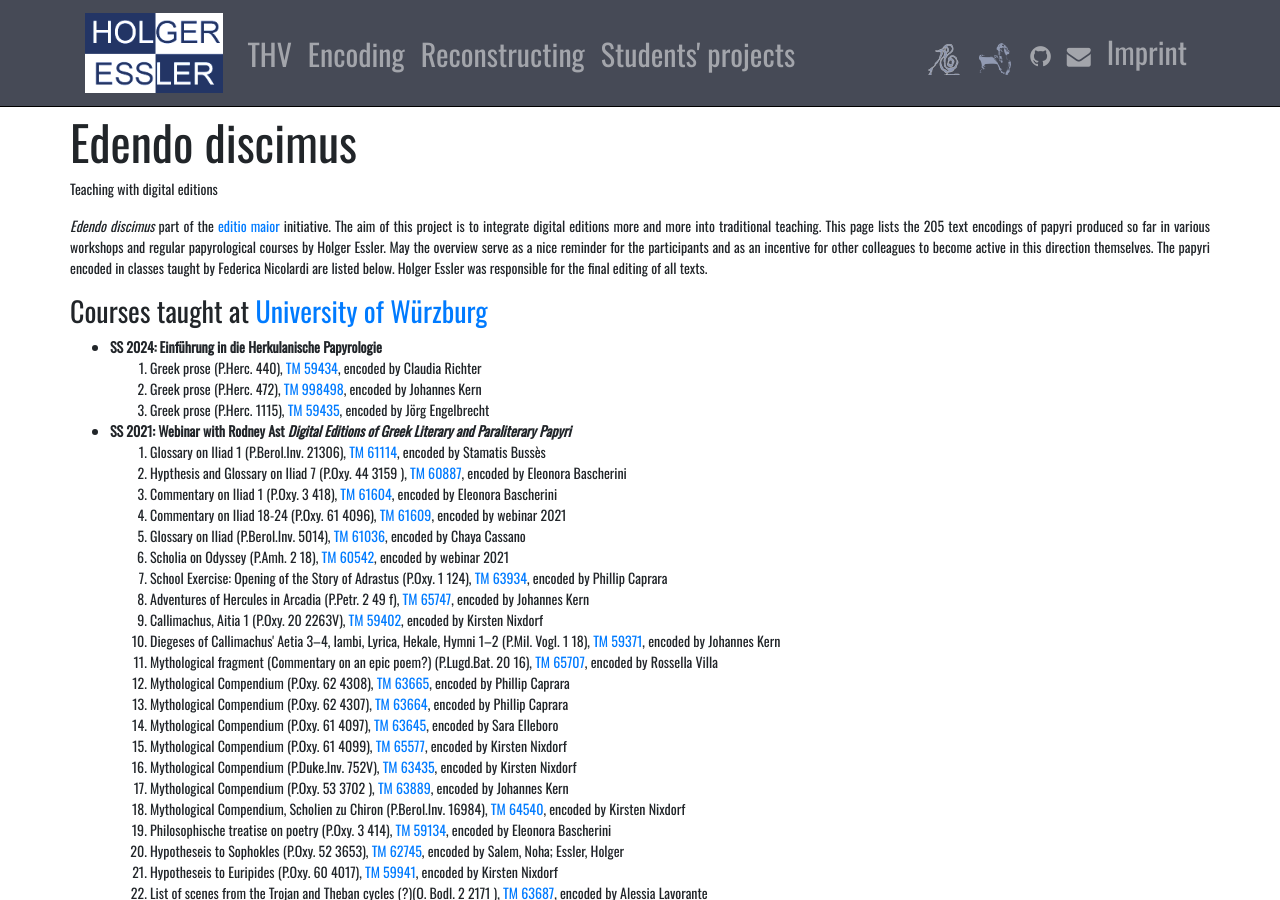
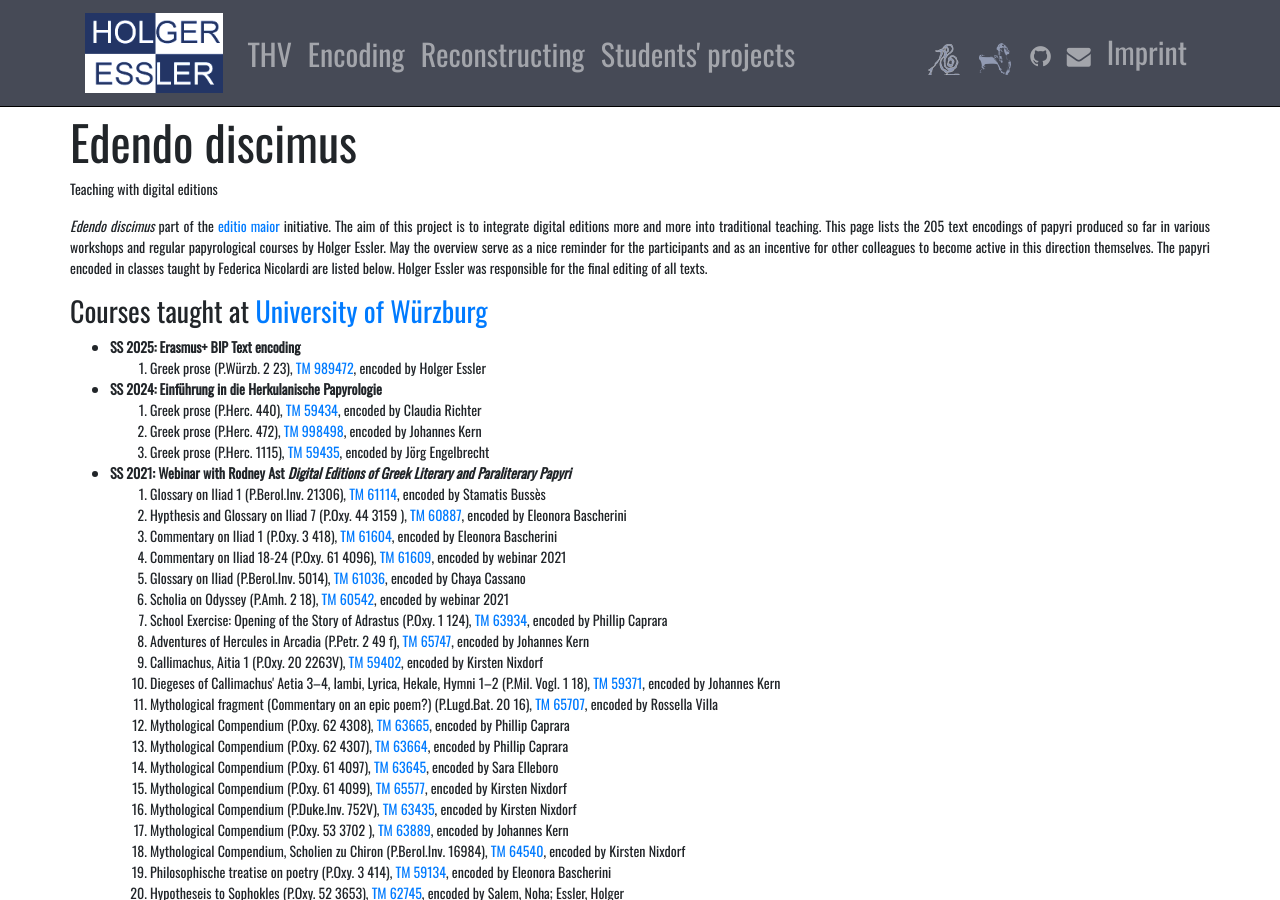
Before and after one commit to HolgerEssler/HolgerEssler.github.io, a Jekyll site: the page built from ediscimus.html, in a window 1280 px wide and 900 px high. Built offline with Jekyll 4.4.1, drawn with Linux system fonts in a browser that asks for light colours; nearby versions of some CDN libraries.

Commit message:
Update ediscimus.html

```diff
--- a/ediscimus.html
+++ b/ediscimus.html
@@ -27,6 +27,11 @@ permalink: /ediscimus
             </div>
             <div class="row">
               <ul>
+                <li><strong>SS 2025: Erasmus+ BIP Text encoding</strong>
+                  <ol>
+                    <li>Greek prose (P.Würzb. 2 23), <a href="https://papyri.info/dclp/989472">TM 989472</a>, encoded by Holger Essler</li>
+                  </ol>
+                </li>
                 <li><strong>SS 2024: Einführung in die Herkulanische Papyrologie</strong>
                   <ol>
                     <li>Greek prose (P.Herc. 440), <a href="https://papyri.info/dclp/59434">TM 59434</a>, encoded by Claudia Richter</li>
```
